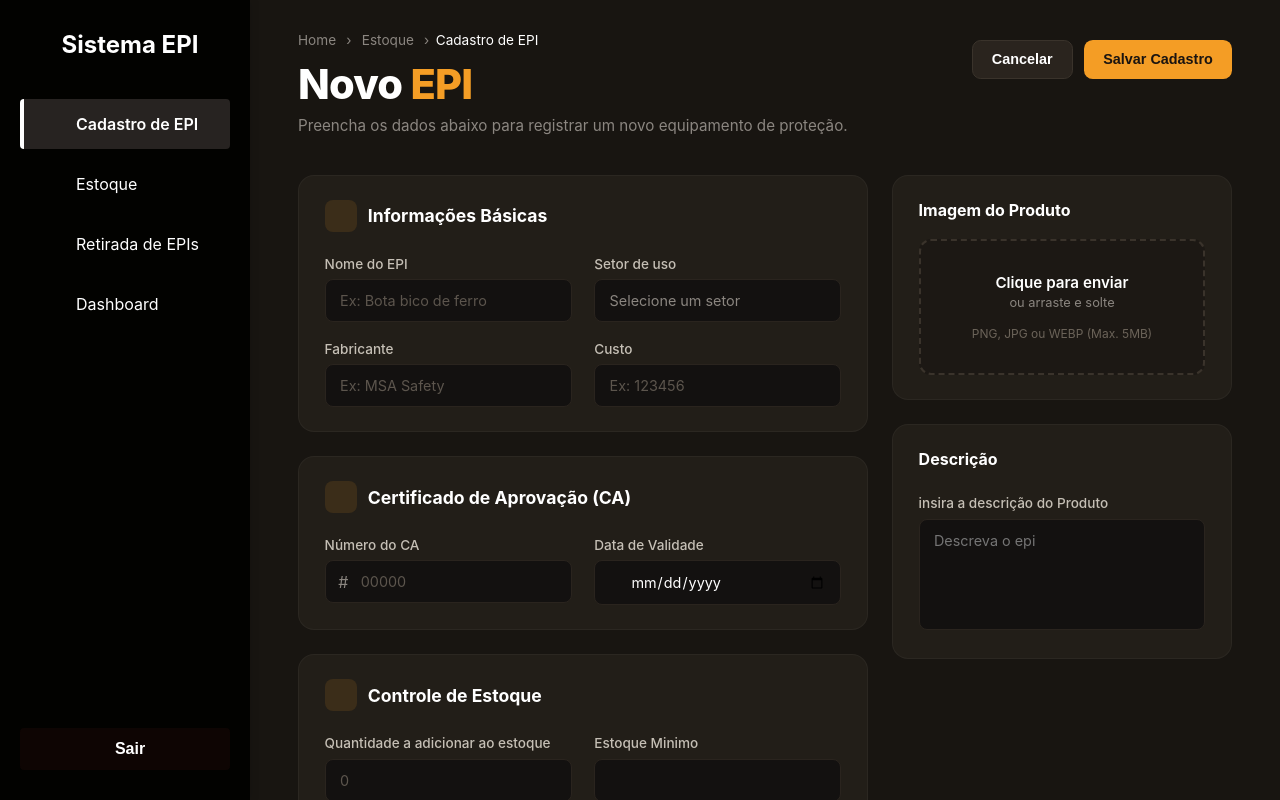
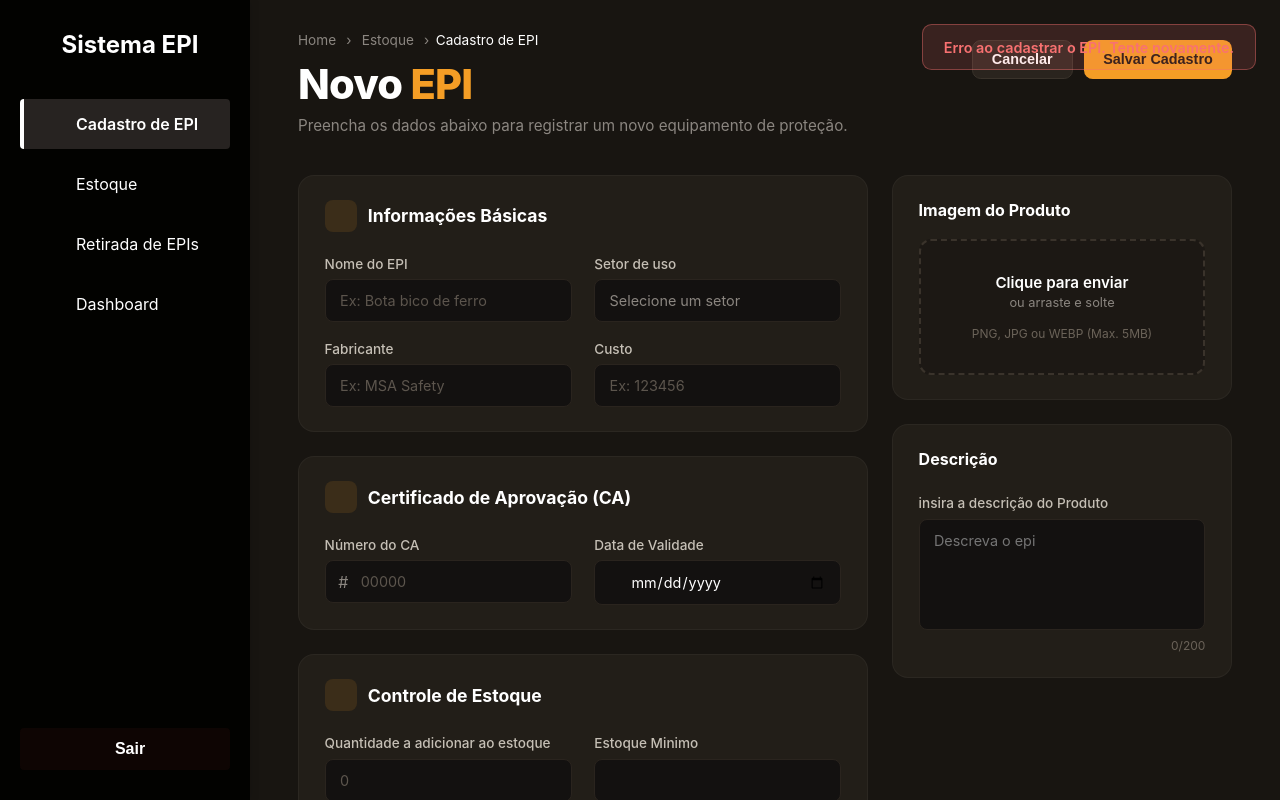
Before and after one commit to henriqueVMdev/Sistema_epi, a Vue app: page /cadastro_epi in a window 1280 px wide. Both pictures are taken after a click on the button "Salvar Cadastro". Shown: the top 800 px of the page. Built offline with nearby package versions, Linux system fonts and the light colour scheme; no server answers; the database is empty.

Commit message:
UPDATE Logs retorno cadastro_epi

```diff
--- a/src/pages/cadastro_epi.vue
+++ b/src/pages/cadastro_epi.vue
@@ -14,12 +14,19 @@ const form = reactive({
   custo: '',
   numero_ca: '',
   data_validade: '',
-  quantidade: '',
+  estoque: '',
   estoque_minimo: '',
   descricao: '',
 });
 
 const router = useRouter();
+
+const mensagem = ref(null);
+
+const mostrarMensagem = (tipo, texto) => {
+  mensagem.value = { tipo, texto };
+  setTimeout(() => { mensagem.value = null; }, 4000);
+};
 
 const carregar = async () => {
   const { data } = await supabase.from('epis').select('*').order('nome');
@@ -28,10 +35,19 @@ const carregar = async () => {
 
 const salvar = async () => {
   if (editandoId.value) {
-    await supabase.from('epis').update(form).eq('id', editandoId.value);
+    const { error } = await supabase.from('epis').update({ ...form }).eq('id', editandoId.value);
+    if (error) {
+      mostrarMensagem('erro', 'Erro ao atualizar o cadastro. Tente novamente.');
+      return;
+    }
+    mostrarMensagem('sucesso', 'EPI atualizado com sucesso!');
   } else {
-    const { error } = await supabase.from('epis').insert(form);
-    if (error) console.error('erro ao cadastrar:', error);
+    const { error } = await supabase.from('epis').insert({ ...form });
+    if (error) {
+      mostrarMensagem('erro', 'Erro ao cadastrar o EPI. Tente novamente.');
+      return;
+    }
+    mostrarMensagem('sucesso', 'EPI cadastrado com sucesso!');
   }
   cancelarEdicao();
   carregar();
@@ -50,7 +66,7 @@ const cancelarEdicao = () => {
    custo: '',
    numero_ca: '',
    data_validade: '',
-   quantidade: '',
+   estoque: '',
    estoque_minimo: '',
   });
 };
@@ -104,6 +120,10 @@ onMounted(() => {
         </button>
       </div>
     </header>
+
+    <div v-if="mensagem" :class="['toast', 'toast-' + mensagem.tipo]">
+      {{ mensagem.texto }}
+    </div>
 
     <!-- grade principal: coluna esquerda (formularios) + coluna direita (imagem e dica) -->
     <form class="grade-principal" @submit.prevent="salvar">
@@ -202,8 +222,8 @@ onMounted(() => {
 
           <div class="grade-campos">
             <div class="campo">
-              <label for="quantidade">Quantidade a adicionar ao estoque</label>
-              <input id="quantidade" v-model="form.quantidade" type="number" placeholder="0">
+              <label for="estoque">Quantidade a adicionar ao estoque</label>
+              <input id="estoque" v-model="form.estoque" type="number" placeholder="0">
             </div>
 
             <div class="campo">
@@ -237,7 +257,10 @@ onMounted(() => {
             <h2 class ="titulo-lateral">Descrição</h2>
             <label for="descricao">insira a descrição do Produto</label>
             <div class="select-wrapper">
-            <textarea id = "descricao" v-model="form.descricao" type="text" placeholder="Descreva o epi" rows = 5></textarea>
+            <textarea id="descricao" v-model="form.descricao" placeholder="Descreva o epi" rows="5" maxlength="200"></textarea>
+            <span class="contador" :class="{ 'contador-limite': form.descricao.length >= 200 }">
+              {{ form.descricao.length }}/200
+            </span>
             </div>
           </div>
         </section>
@@ -652,6 +675,45 @@ onMounted(() => {
   resize: none;
 }
 
+/* ---------- toast ---------- */
+.toast {
+  position: fixed;
+  top: 1.5rem;
+  right: 1.5rem;
+  z-index: 999;
+  padding: 0.85rem 1.3rem;
+  border-radius: 0.6rem;
+  font-size: 0.9rem;
+  font-weight: 600;
+  animation: fadeIn 0.2s ease;
+}
+.toast-sucesso {
+  background: rgba(34, 197, 94, 0.15);
+  border: 1px solid rgba(34, 197, 94, 0.4);
+  color: #4ade80;
+}
+.toast-erro {
+  background: rgba(248, 113, 113, 0.15);
+  border: 1px solid rgba(248, 113, 113, 0.4);
+  color: #f87171;
+}
+@keyframes fadeIn {
+  from { opacity: 0; transform: translateY(-8px); }
+  to   { opacity: 1; transform: translateY(0); }
+}
+
+/* ---------- contador textarea ---------- */
+.contador {
+  display: block;
+  text-align: right;
+  font-size: 0.75rem;
+  color: #6b6359;
+  margin-top: 0.3rem;
+}
+.contador-limite {
+  color: #f87171;
+}
+
 /* ---------- responsivo ---------- */
 @media (max-width: 960px) {
   .grade-principal { flex-direction: column; }
```
